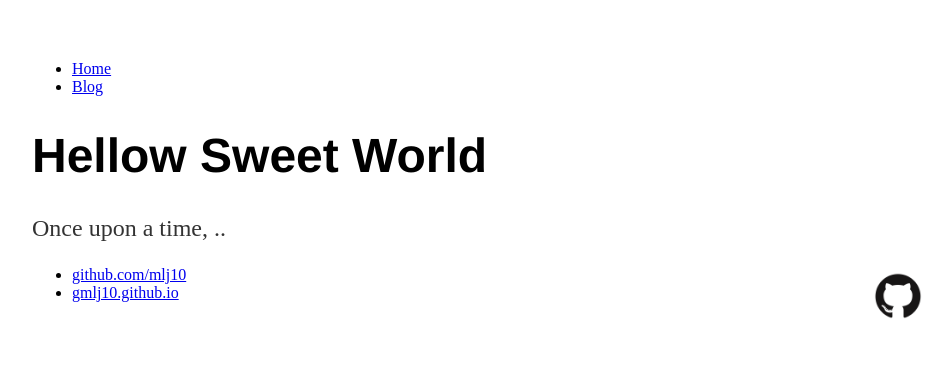
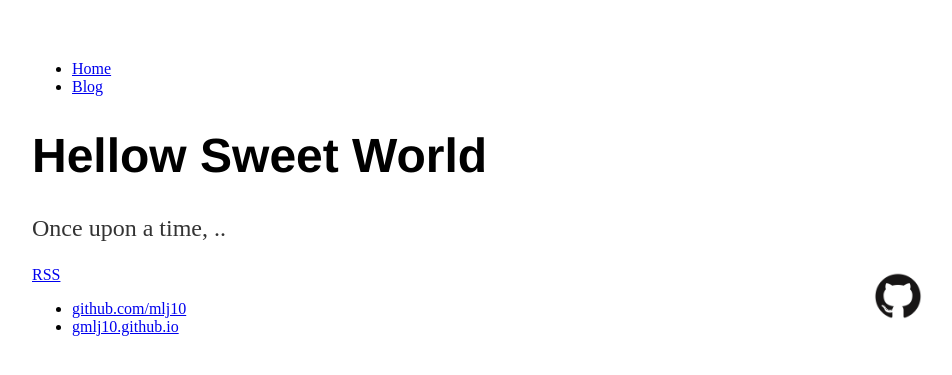
Before and after one commit to mlj10/mlj10.github.io, a Jekyll site: the page built from index.html, in a window 1280 px wide. Shown: the top 375 px of the page, without its empty margins (160-1112 px from the left). Built offline with Jekyll 4.4.1, drawn with Linux system fonts in a browser that asks for light colours.

Commit message:
Update index.html

```diff
--- a/index.html
+++ b/index.html
@@ -7,4 +7,6 @@ title: Web Programming
   <h1>Hellow Sweet World</h1>
   <p>Once upon a time, ..</p>
   <img src="GitHubLogo.png" alt="image">
+
+  <a href="/feed.xml" target="_blank">RSS</a>
 </div>
```
